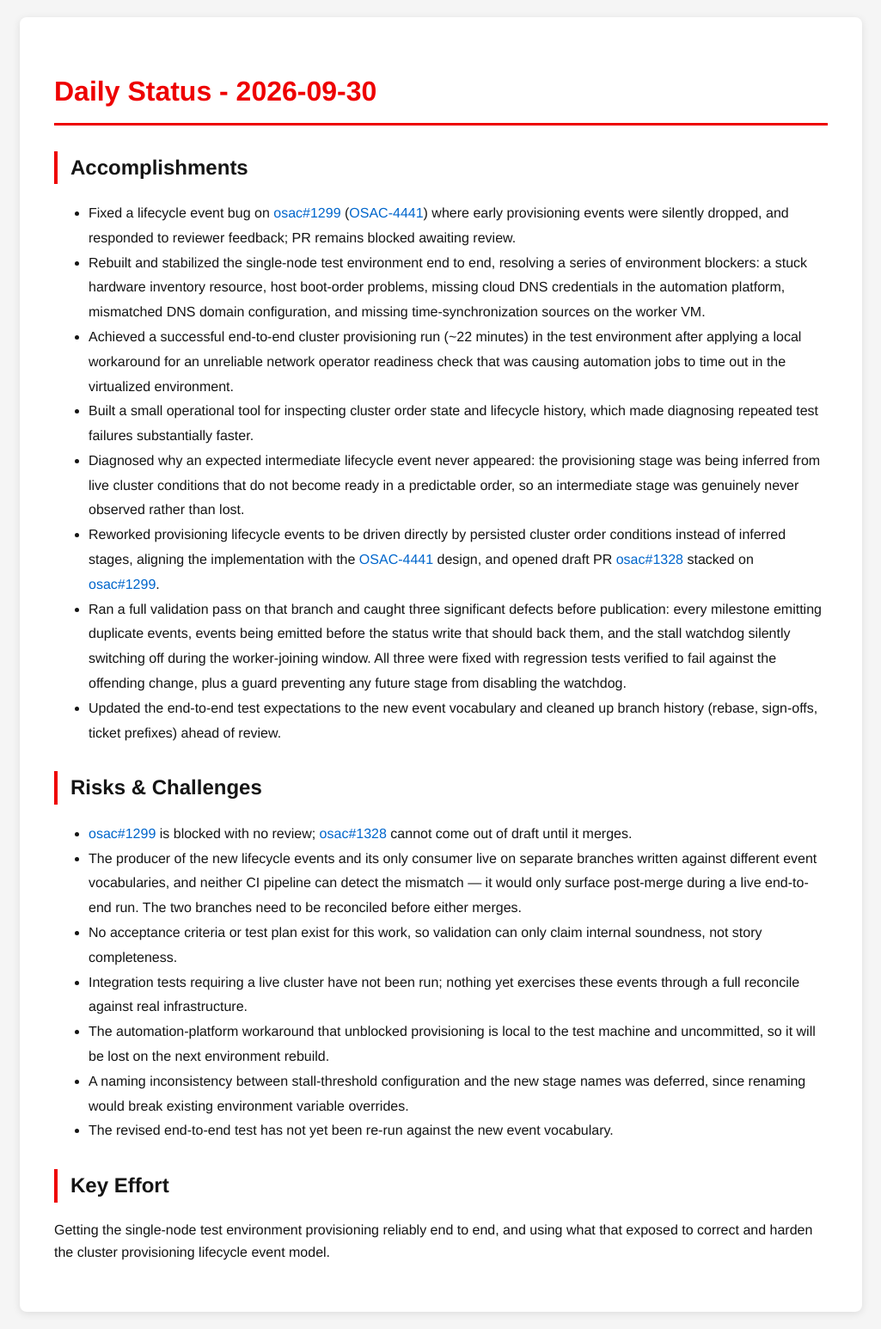
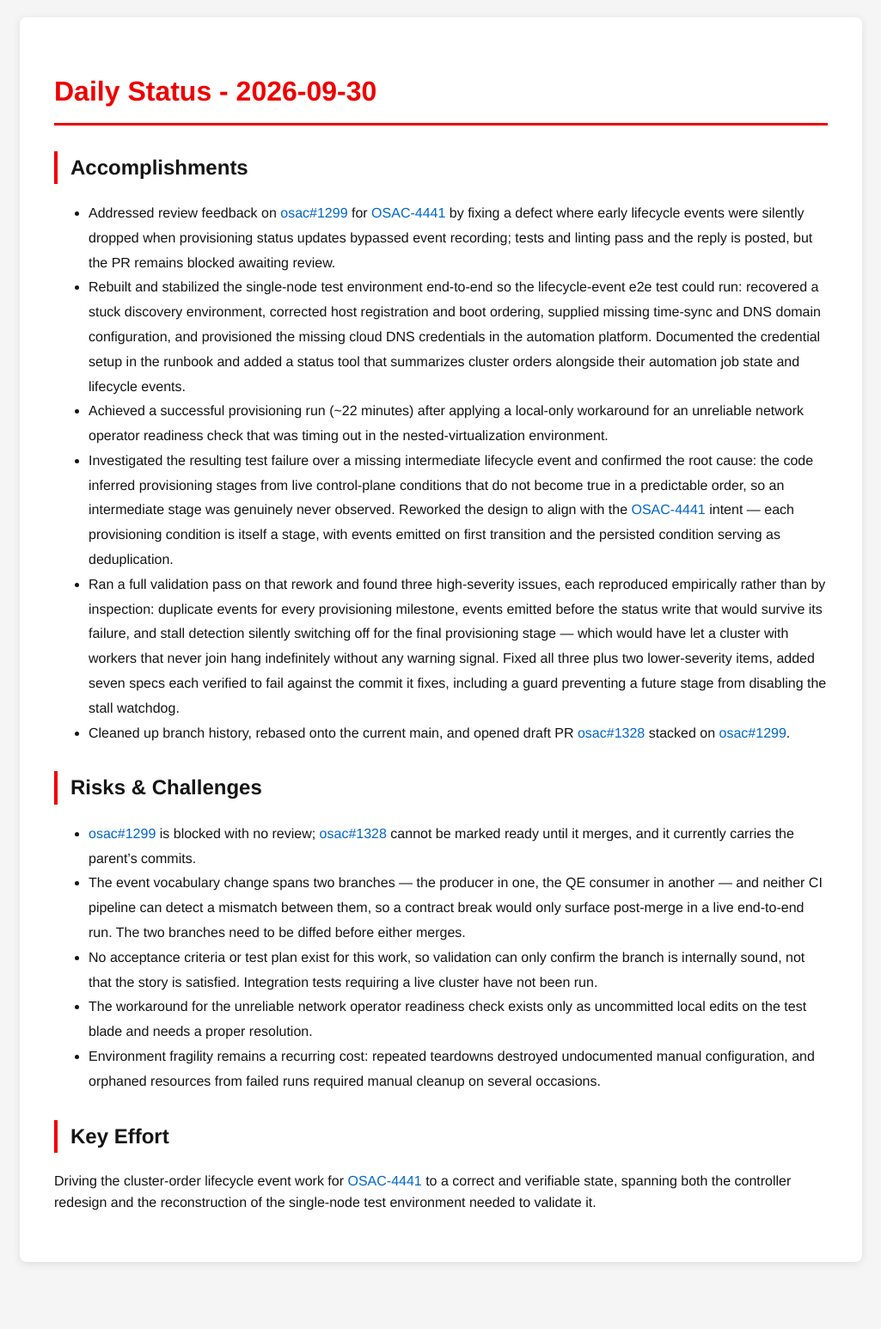
Before and after one commit to tzvatot/daily-status, a Jekyll site: the page built from 2026-09-30.md, in a window 1280 px wide. Shown: the whole page at 86% size, without its empty margins (127-1152 px from the left). Built offline with Jekyll 4.4.1, drawn with Linux system fonts in a browser that asks for light colours; after the commit the page ends 1488 px from its top, so only the background shows below that.

Commit message:
Daily status update - 2026-09-30

```diff
--- a/2026-09-30.md
+++ b/2026-09-30.md
@@ -8,25 +8,21 @@ date: 2026-09-30
 
 ## Accomplishments
 
-- Fixed a lifecycle event bug on [osac#1299](https://github.com/osac-project/osac/pull/1299) ([OSAC-4441](https://redhat.atlassian.net/browse/OSAC-4441)) where early provisioning events were silently dropped, and responded to reviewer feedback; PR remains blocked awaiting review.
-- Rebuilt and stabilized the single-node test environment end to end, resolving a series of environment blockers: a stuck hardware inventory resource, host boot-order problems, missing cloud DNS credentials in the automation platform, mismatched DNS domain configuration, and missing time-synchronization sources on the worker VM.
-- Achieved a successful end-to-end cluster provisioning run (~22 minutes) in the test environment after applying a local workaround for an unreliable network operator readiness check that was causing automation jobs to time out in the virtualized environment.
-- Built a small operational tool for inspecting cluster order state and lifecycle history, which made diagnosing repeated test failures substantially faster.
-- Diagnosed why an expected intermediate lifecycle event never appeared: the provisioning stage was being inferred from live cluster conditions that do not become ready in a predictable order, so an intermediate stage was genuinely never observed rather than lost.
-- Reworked provisioning lifecycle events to be driven directly by persisted cluster order conditions instead of inferred stages, aligning the implementation with the [OSAC-4441](https://redhat.atlassian.net/browse/OSAC-4441) design, and opened draft PR [osac#1328](https://github.com/osac-project/osac/pull/1328) stacked on [osac#1299](https://github.com/osac-project/osac/pull/1299).
-- Ran a full validation pass on that branch and caught three significant defects before publication: every milestone emitting duplicate events, events being emitted before the status write that should back them, and the stall watchdog silently switching off during the worker-joining window. All three were fixed with regression tests verified to fail against the offending change, plus a guard preventing any future stage from disabling the watchdog.
-- Updated the end-to-end test expectations to the new event vocabulary and cleaned up branch history (rebase, sign-offs, ticket prefixes) ahead of review.
+- Addressed review feedback on [osac#1299](https://github.com/osac-project/osac/pull/1299) for [OSAC-4441](https://redhat.atlassian.net/browse/OSAC-4441) by fixing a defect where early lifecycle events were silently dropped when provisioning status updates bypassed event recording; tests and linting pass and the reply is posted, but the PR remains blocked awaiting review.
+- Rebuilt and stabilized the single-node test environment end-to-end so the lifecycle-event e2e test could run: recovered a stuck discovery environment, corrected host registration and boot ordering, supplied missing time-sync and DNS domain configuration, and provisioned the missing cloud DNS credentials in the automation platform. Documented the credential setup in the runbook and added a status tool that summarizes cluster orders alongside their automation job state and lifecycle events.
+- Achieved a successful provisioning run (~22 minutes) after applying a local-only workaround for an unreliable network operator readiness check that was timing out in the nested-virtualization environment.
+- Investigated the resulting test failure over a missing intermediate lifecycle event and confirmed the root cause: the code inferred provisioning stages from live control-plane conditions that do not become true in a predictable order, so an intermediate stage was genuinely never observed. Reworked the design to align with the [OSAC-4441](https://redhat.atlassian.net/browse/OSAC-4441) intent — each provisioning condition is itself a stage, with events emitted on first transition and the persisted condition serving as deduplication.
+- Ran a full validation pass on that rework and found three high-severity issues, each reproduced empirically rather than by inspection: duplicate events for every provisioning milestone, events emitted before the status write that would survive its failure, and stall detection silently switching off for the final provisioning stage — which would have let a cluster with workers that never join hang indefinitely without any warning signal. Fixed all three plus two lower-severity items, added seven specs each verified to fail against the commit it fixes, including a guard preventing a future stage from disabling the stall watchdog.
+- Cleaned up branch history, rebased onto the current main, and opened draft PR [osac#1328](https://github.com/osac-project/osac/pull/1328) stacked on [osac#1299](https://github.com/osac-project/osac/pull/1299).
 
 ## Risks & Challenges
 
-- [osac#1299](https://github.com/osac-project/osac/pull/1299) is blocked with no review; [osac#1328](https://github.com/osac-project/osac/pull/1328) cannot come out of draft until it merges.
-- The producer of the new lifecycle events and its only consumer live on separate branches written against different event vocabularies, and neither CI pipeline can detect the mismatch — it would only surface post-merge during a live end-to-end run. The two branches need to be reconciled before either merges.
-- No acceptance criteria or test plan exist for this work, so validation can only claim internal soundness, not story completeness.
-- Integration tests requiring a live cluster have not been run; nothing yet exercises these events through a full reconcile against real infrastructure.
-- The automation-platform workaround that unblocked provisioning is local to the test machine and uncommitted, so it will be lost on the next environment rebuild.
-- A naming inconsistency between stall-threshold configuration and the new stage names was deferred, since renaming would break existing environment variable overrides.
-- The revised end-to-end test has not yet been re-run against the new event vocabulary.
+- [osac#1299](https://github.com/osac-project/osac/pull/1299) is blocked with no review; [osac#1328](https://github.com/osac-project/osac/pull/1328) cannot be marked ready until it merges, and it currently carries the parent's commits.
+- The event vocabulary change spans two branches — the producer in one, the QE consumer in another — and neither CI pipeline can detect a mismatch between them, so a contract break would only surface post-merge in a live end-to-end run. The two branches need to be diffed before either merges.
+- No acceptance criteria or test plan exist for this work, so validation can only confirm the branch is internally sound, not that the story is satisfied. Integration tests requiring a live cluster have not been run.
+- The workaround for the unreliable network operator readiness check exists only as uncommitted local edits on the test blade and needs a proper resolution.
+- Environment fragility remains a recurring cost: repeated teardowns destroyed undocumented manual configuration, and orphaned resources from failed runs required manual cleanup on several occasions.
 
 ## Key Effort
 
-Getting the single-node test environment provisioning reliably end to end, and using what that exposed to correct and harden the cluster provisioning lifecycle event model.
+Driving the cluster-order lifecycle event work for [OSAC-4441](https://redhat.atlassian.net/browse/OSAC-4441) to a correct and verifiable state, spanning both the controller redesign and the reconstruction of the single-node test environment needed to validate it.
```
